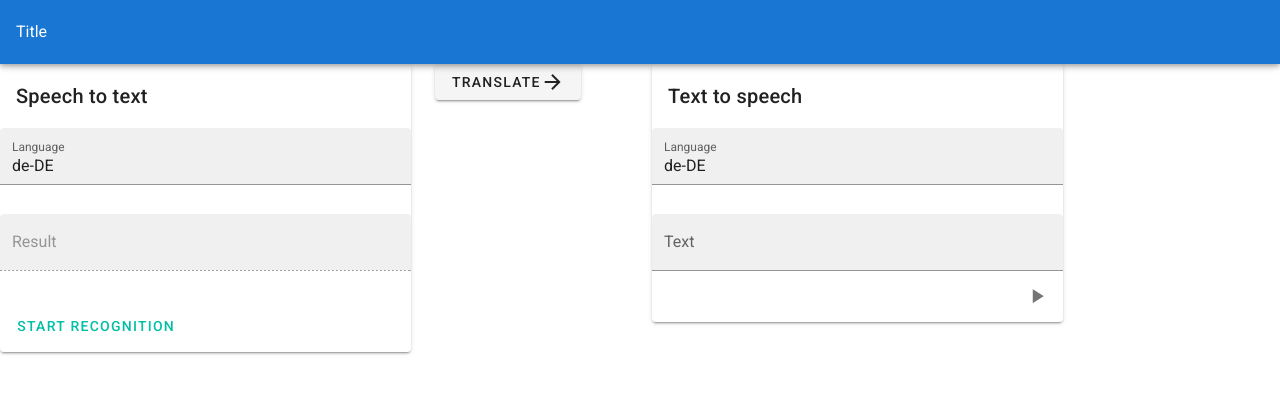
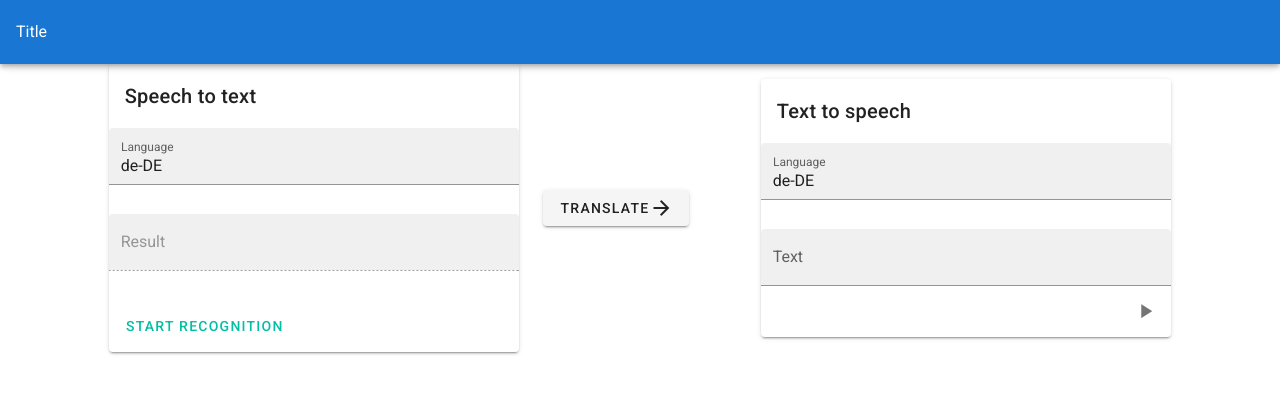
Before and after one commit to school-archive/2021-22-APP-W2-tts-stt, a Vue app: page / in a window 1280 px wide. Shown: the top 394 px of the page. Built offline with nearby package versions, Linux system fonts and the light colour scheme.

Commit message:
changed layout

```diff
--- a/src/views/WebkitView.vue
+++ b/src/views/WebkitView.vue
@@ -1,6 +1,7 @@
 <template>
   <div>
-    <v-row>
+    <v-row align="center">
+      <v-col sm="1"/>
       <v-col sm="4">
         <v-card>
           <v-card-title>Speech to text</v-card-title>
```
